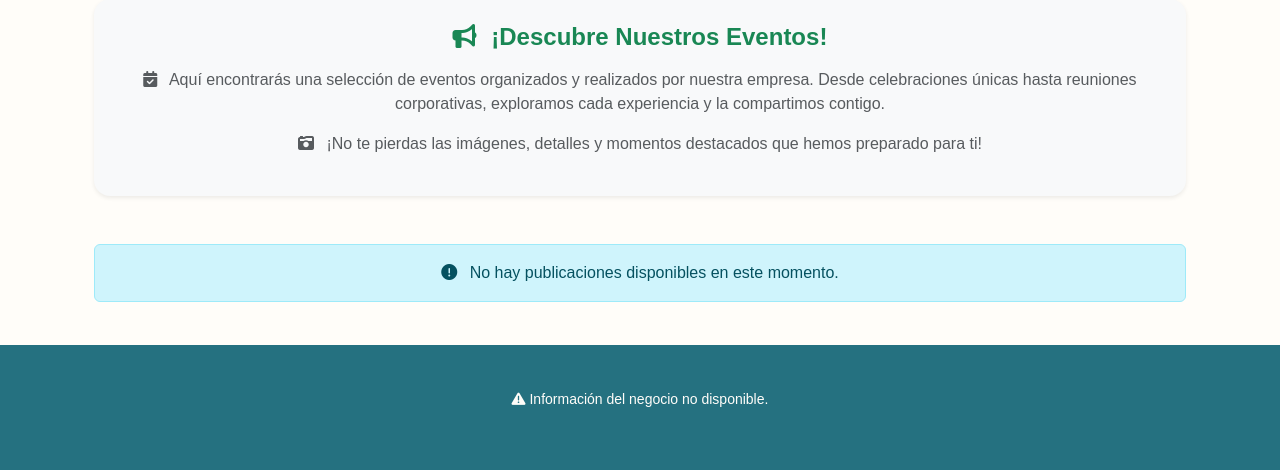
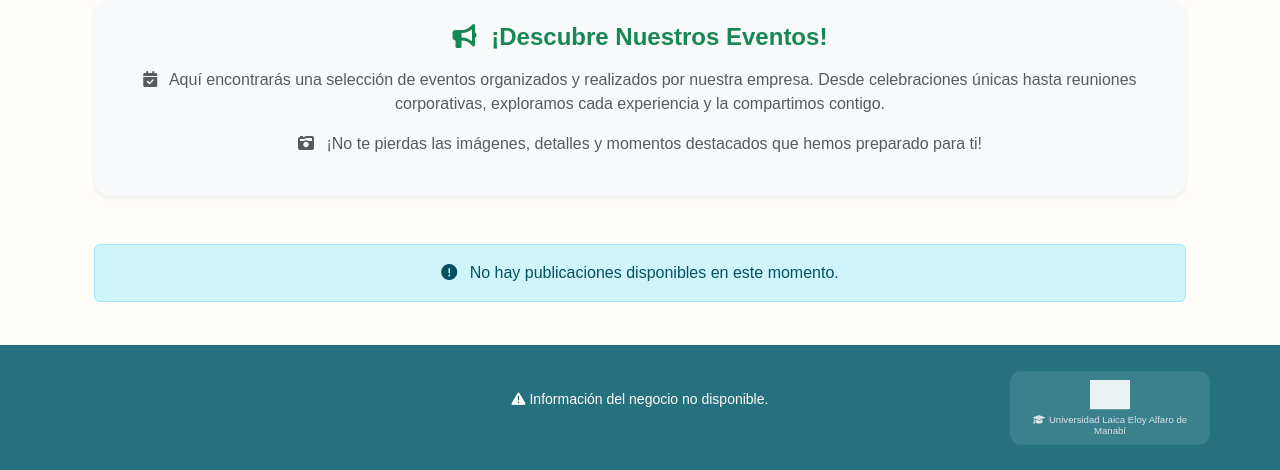
Before and after one commit to abermudezuleam/Eventos-Mi-Serafin, a Django app: page /blog/ in a window 1280 px wide. Shown: the part 330-800 px from the top of the page. Run offline with Django 4.2, Linux system fonts and the light colour scheme; data that the repository does not hold is empty; grey boxes are pictures that could not be loaded.

Commit message:
Se agrego el logo de la uleam en el footer base.html

```diff
--- a/templates/base.html
+++ b/templates/base.html
@@ -69,7 +69,7 @@
         {% block content %}{% endblock %}
     </main>
 
-    <footer class="mt-auto" style="background-color: var(--color-cerulean); color: var(--color-beige);">
+        <footer class="mt-auto" style="background-color: var(--color-cerulean); color: var(--color-beige); position: relative;">
         <div class="container text-center py-4">
             {% if negocio %}
             <p><strong><i class="fas fa-building"></i> {{ negocio.nombre }}</strong></p>
@@ -90,8 +90,7 @@
                 </a>
                 {% endif %}
                 {% if negocio.redes_sociales.instagram %}
-                <a href="{{ negocio.redes_sociales.instagram }}" target="_blank" class="me-3"
-                    style="font-size: 1.8rem;">
+                <a href="{{ negocio.redes_sociales.instagram }}" target="_blank" class="me-3" style="font-size: 1.8rem;">
                     <i class="fab fa-instagram"></i>
                 </a>
                 {% endif %}
@@ -109,6 +108,19 @@
             {% else %}
             <p><i class="fas fa-exclamation-triangle"></i> Información del negocio no disponible.</p>
             {% endif %}
+            <!-- Logo de ULEAM - Lado derecho posicionado -->
+            <a href="https://www.uleam.edu.ec/" target="_blank" style="text-decoration: none;">
+                <div class="uleam-logo-container p-2"
+                    style="position: absolute; top: 50%; right: 70px; transform: translateY(-50%);
+                                                                                        background: rgba(255, 255, 255, 0.1); border-radius: 10px; max-width: 200px;">
+                    <img src="https://imaginariosyrepresentaciones.com/wp-content/uploads/2024/03/2166d-logo_uleam_2017_horizontal.png"
+                        alt="Universidad Laica Eloy Alfaro de Manabí" class="uleam-logo img-fluid mb-1"
+                        style="max-height: 30px; filter: brightness(0) invert(1); opacity: 0.9;">
+                    <p class="mb-0" style="font-size: 0.6rem; opacity: 0.8; line-height: 1.2;">
+                        <i class="fas fa-graduation-cap me-1"></i>Universidad Laica Eloy Alfaro de Manabí
+                    </p>
+                </div>
+            </a>
         </div>
     </footer>
 
```
